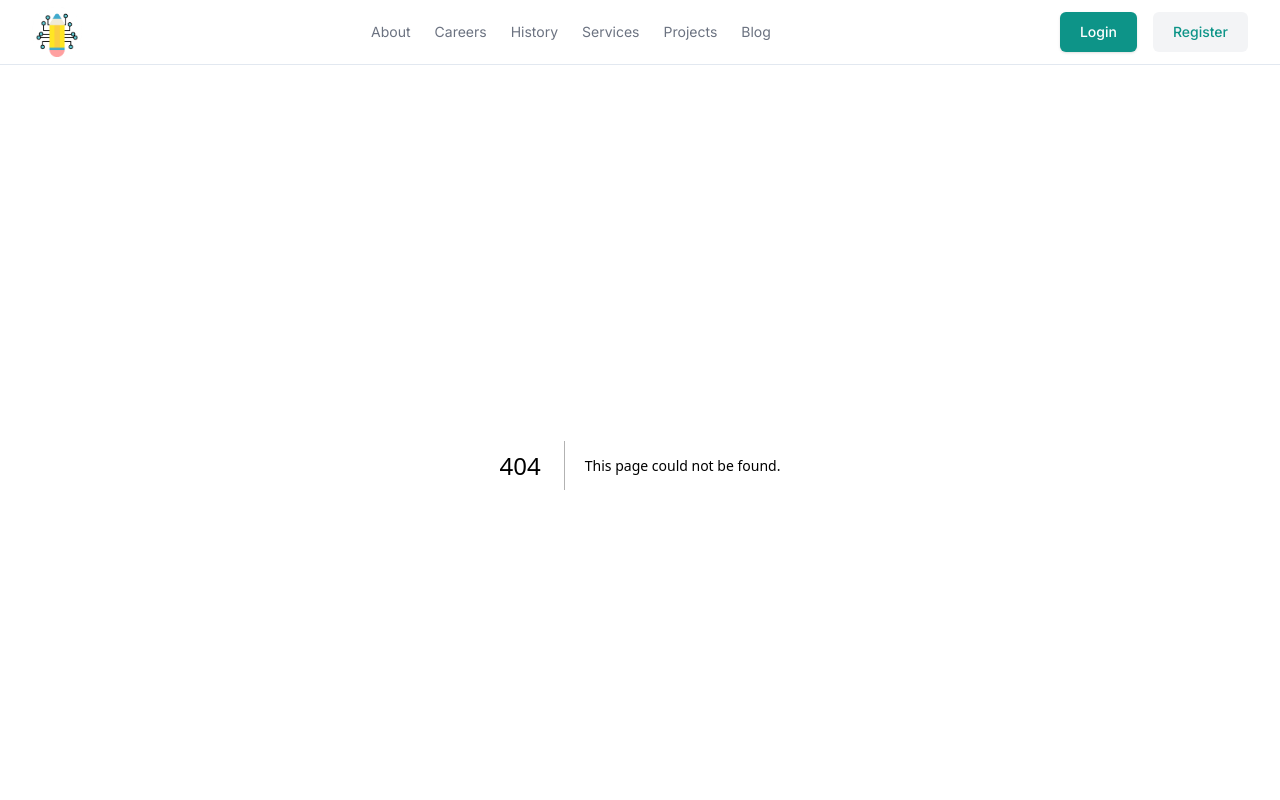
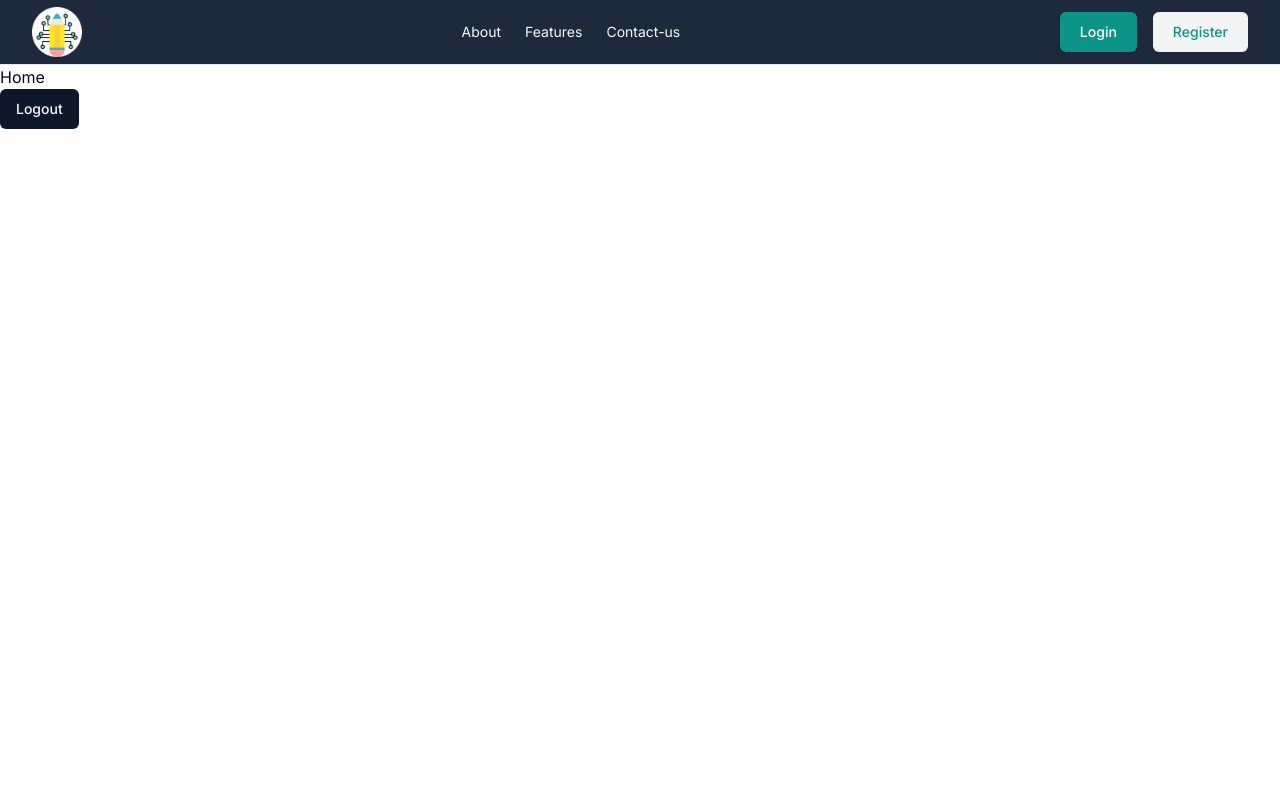
Before and after one commit to Deepakcodez/DigiNotes-web-app, a Next.js app: page /home in a window 1280 px wide. Before the commit this address had no page. Shown: the top 800 px of the page. Built offline with nearby package versions, Linux system fonts and the light colour scheme.

Commit message:
creating home page and logout func

```diff
--- /dev/null
+++ b/src/app/api/auth/logout/route.ts
@@ -0,0 +1,19 @@
+import { NextResponse } from "next/server";
+
+
+export async  function GET(){
+    try {
+        const response =  NextResponse.json({
+            message : "logout successfully",
+            success : true
+        },{status:200})
+
+        response.cookies.set("token","",{httpOnly:true,expires:new Date(0)})
+        return response
+    } catch (error:any) {
+        return  NextResponse.json({
+            error: error.message,
+            success: false,
+          }, { status: 500 });
+    }
+}
--- a/src/app/auth/login/page.tsx
+++ b/src/app/auth/login/page.tsx
@@ -2,9 +2,9 @@
 
 import axios from "axios";
 import Link from "next/link";
-import { useState } from "react";
+import { use, useState } from "react";
 
-// import { useRouter } from "next/navigation";
+import { useRouter } from "next/navigation";
 interface UserDataType {
   email: string;
   password: string;
@@ -14,11 +14,13 @@ export default function login() {
     email: "",
     password: "",
   });
+  const router = useRouter()
   const loginHandler = async (e: React.FormEvent) => {
     e.preventDefault();
     try {
       const response = await axios.post("/api/auth/login", userData);
       console.log(">>>>>>>>>>>res", response);
+      router.push('/home')
     } catch (error) {
       console.log(">>>>>>>>>>>", error);
     }
--- /dev/null
+++ b/src/app/home/page.tsx
@@ -0,0 +1,23 @@
+"use client";
+import { Button } from "@/components/ui/button";
+import axios from "axios";
+import { useRouter } from "next/navigation";
+export default function Home() {
+  const router = useRouter();
+
+  const logoutHandler = async () => {
+    try {
+      const response = await axios.get("/api/auth/logout");
+      console.log(">>>>>>>>>>>", response);
+      router.push('/auth/login')
+    } catch (error) {
+      console.log(">>>>>>>>>>>", error);
+    }
+  };
+  return (
+    <>
+      <h1>Home</h1>
+      <Button onClick={logoutHandler}>Logout</Button>
+    </>
+  );
+}
--- a/src/app/layout.tsx
+++ b/src/app/layout.tsx
@@ -21,7 +21,7 @@ export default function RootLayout({
       <body className={inter.className}>
         <Navbar />
         {children}
-        <Footer />
+
       </body>
     </html>
   );
--- a/src/app/page.tsx
+++ b/src/app/page.tsx
@@ -1,3 +1,4 @@
+import Footer from "@/components/footer/page";
 import Welcome from "@/components/welcome/page";
 import Image from "next/image";
 
@@ -5,6 +6,7 @@ export default function Home() {
   return (
     <>
      <Welcome/>
+     <Footer />
     </>
   );
 }
--- a/src/components/navbar/page.tsx
+++ b/src/components/navbar/page.tsx
@@ -4,7 +4,7 @@ import Link from "next/link";
 export default function Navbar() {
   return (
     <>
-      <header className="bg-white border-b">
+      <header className="  bg-slate-800 border-b">
         <div className="mx-auto max-w-screen-xl px-4 sm:px-6 lg:px-8">
           <div className="flex h-16 items-center justify-between">
             <div className="md:flex md:items-center md:gap-12">
@@ -25,7 +25,7 @@ export default function Navbar() {
                 <ul className="flex items-center gap-6 text-sm">
                   <li>
                     <a
-                      className="text-gray-500 transition hover:text-gray-500/75"
+                      className="text-gray-50 transition hover:text-gray-100/75"
                       href="#"
                     >
                       {" "}
@@ -35,53 +35,25 @@ export default function Navbar() {
 
                   <li>
                     <a
-                      className="text-gray-500 transition hover:text-gray-500/75"
+                      className="text-gray-50 transition hover:text-gray-100/75"
                       href="#"
                     >
                       {" "}
-                      Careers{" "}
+                      Features{" "}
                     </a>
                   </li>
 
                   <li>
                     <a
-                      className="text-gray-500 transition hover:text-gray-500/75"
+                      className="text-gray-50 transition hover:text-gray-100/75"
                       href="#"
                     >
                       {" "}
-                      History{" "}
+                      Contact-us{" "}
                     </a>
                   </li>
 
-                  <li>
-                    <a
-                      className="text-gray-500 transition hover:text-gray-500/75"
-                      href="#"
-                    >
-                      {" "}
-                      Services{" "}
-                    </a>
-                  </li>
 
-                  <li>
-                    <a
-                      className="text-gray-500 transition hover:text-gray-500/75"
-                      href="#"
-                    >
-                      {" "}
-                      Projects{" "}
-                    </a>
-                  </li>
-
-                  <li>
-                    <a
-                      className="text-gray-500 transition hover:text-gray-500/75"
-                      href="#"
-                    >
-                      {" "}
-                      Blog{" "}
-                    </a>
-                  </li>
                 </ul>
               </nav>
             </div>
--- /dev/null
+++ b/src/components/ui/form.tsx
@@ -0,0 +1,176 @@
+import * as React from "react"
+import * as LabelPrimitive from "@radix-ui/react-label"
+import { Slot } from "@radix-ui/react-slot"
+import {
+  Controller,
+  ControllerProps,
+  FieldPath,
+  FieldValues,
+  FormProvider,
+  useFormContext,
+} from "react-hook-form"
+
+import { cn } from "@/lib/utils"
+import { Label } from "@/components/ui/label"
+
+const Form = FormProvider
+
+type FormFieldContextValue<
+  TFieldValues extends FieldValues = FieldValues,
+  TName extends FieldPath<TFieldValues> = FieldPath<TFieldValues>
+> = {
+  name: TName
+}
+
+const FormFieldContext = React.createContext<FormFieldContextValue>(
+  {} as FormFieldContextValue
+)
+
+const FormField = <
+  TFieldValues extends FieldValues = FieldValues,
+  TName extends FieldPath<TFieldValues> = FieldPath<TFieldValues>
+>({
+  ...props
+}: ControllerProps<TFieldValues, TName>) => {
+  return (
+    <FormFieldContext.Provider value={{ name: props.name }}>
+      <Controller {...props} />
+    </FormFieldContext.Provider>
+  )
+}
+
+const useFormField = () => {
+  const fieldContext = React.useContext(FormFieldContext)
+  const itemContext = React.useContext(FormItemContext)
+  const { getFieldState, formState } = useFormContext()
+
+  const fieldState = getFieldState(fieldContext.name, formState)
+
+  if (!fieldContext) {
+    throw new Error("useFormField should be used within <FormField>")
+  }
+
+  const { id } = itemContext
+
+  return {
+    id,
+    name: fieldContext.name,
+    formItemId: `${id}-form-item`,
+    formDescriptionId: `${id}-form-item-description`,
+    formMessageId: `${id}-form-item-message`,
+    ...fieldState,
+  }
+}
+
+type FormItemContextValue = {
+  id: string
+}
+
+const FormItemContext = React.createContext<FormItemContextValue>(
+  {} as FormItemContextValue
+)
+
+const FormItem = React.forwardRef<
+  HTMLDivElement,
+  React.HTMLAttributes<HTMLDivElement>
+>(({ className, ...props }, ref) => {
+  const id = React.useId()
+
+  return (
+    <FormItemContext.Provider value={{ id }}>
+      <div ref={ref} className={cn("space-y-2", className)} {...props} />
+    </FormItemContext.Provider>
+  )
+})
+FormItem.displayName = "FormItem"
+
+const FormLabel = React.forwardRef<
+  React.ElementRef<typeof LabelPrimitive.Root>,
+  React.ComponentPropsWithoutRef<typeof LabelPrimitive.Root>
+>(({ className, ...props }, ref) => {
+  const { error, formItemId } = useFormField()
+
+  return (
+    <Label
+      ref={ref}
+      className={cn(error && "text-destructive", className)}
+      htmlFor={formItemId}
+      {...props}
+    />
+  )
+})
+FormLabel.displayName = "FormLabel"
+
+const FormControl = React.forwardRef<
+  React.ElementRef<typeof Slot>,
+  React.ComponentPropsWithoutRef<typeof Slot>
+>(({ ...props }, ref) => {
+  const { error, formItemId, formDescriptionId, formMessageId } = useFormField()
+
+  return (
+    <Slot
+      ref={ref}
+      id={formItemId}
+      aria-describedby={
+        !error
+          ? `${formDescriptionId}`
+          : `${formDescriptionId} ${formMessageId}`
+      }
+      aria-invalid={!!error}
+      {...props}
+    />
+  )
+})
+FormControl.displayName = "FormControl"
+
+const FormDescription = React.forwardRef<
+  HTMLParagraphElement,
+  React.HTMLAttributes<HTMLParagraphElement>
+>(({ className, ...props }, ref) => {
+  const { formDescriptionId } = useFormField()
+
+  return (
+    <p
+      ref={ref}
+      id={formDescriptionId}
+      className={cn("text-sm text-muted-foreground", className)}
+      {...props}
+    />
+  )
+})
+FormDescription.displayName = "FormDescription"
+
+const FormMessage = React.forwardRef<
+  HTMLParagraphElement,
+  React.HTMLAttributes<HTMLParagraphElement>
+>(({ className, children, ...props }, ref) => {
+  const { error, formMessageId } = useFormField()
+  const body = error ? String(error?.message) : children
+
+  if (!body) {
+    return null
+  }
+
+  return (
+    <p
+      ref={ref}
+      id={formMessageId}
+      className={cn("text-sm font-medium text-destructive", className)}
+      {...props}
+    >
+      {body}
+    </p>
+  )
+})
+FormMessage.displayName = "FormMessage"
+
+export {
+  useFormField,
+  Form,
+  FormItem,
+  FormLabel,
+  FormControl,
+  FormDescription,
+  FormMessage,
+  FormField,
+}
--- /dev/null
+++ b/src/components/ui/label.tsx
@@ -0,0 +1,26 @@
+"use client"
+
+import * as React from "react"
+import * as LabelPrimitive from "@radix-ui/react-label"
+import { cva, type VariantProps } from "class-variance-authority"
+
+import { cn } from "@/lib/utils"
+
+const labelVariants = cva(
+  "text-sm font-medium leading-none peer-disabled:cursor-not-allowed peer-disabled:opacity-70"
+)
+
+const Label = React.forwardRef<
+  React.ElementRef<typeof LabelPrimitive.Root>,
+  React.ComponentPropsWithoutRef<typeof LabelPrimitive.Root> &
+    VariantProps<typeof labelVariants>
+>(({ className, ...props }, ref) => (
+  <LabelPrimitive.Root
+    ref={ref}
+    className={cn(labelVariants(), className)}
+    {...props}
+  />
+))
+Label.displayName = LabelPrimitive.Root.displayName
+
+export { Label }
```
Also changed, not shown: package.json (+6 -1 lines), src/components/welcome/page.tsx (+10 -1 lines), public/welcomeimg.jpg (added), 1 other file (tests, documents, lock files or other folders).
